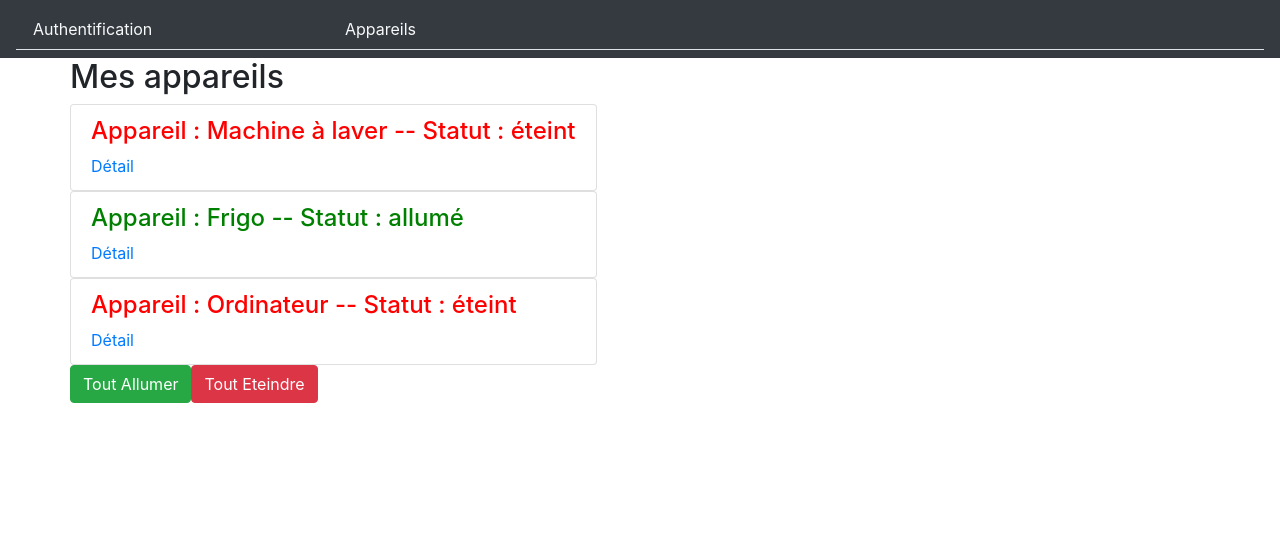
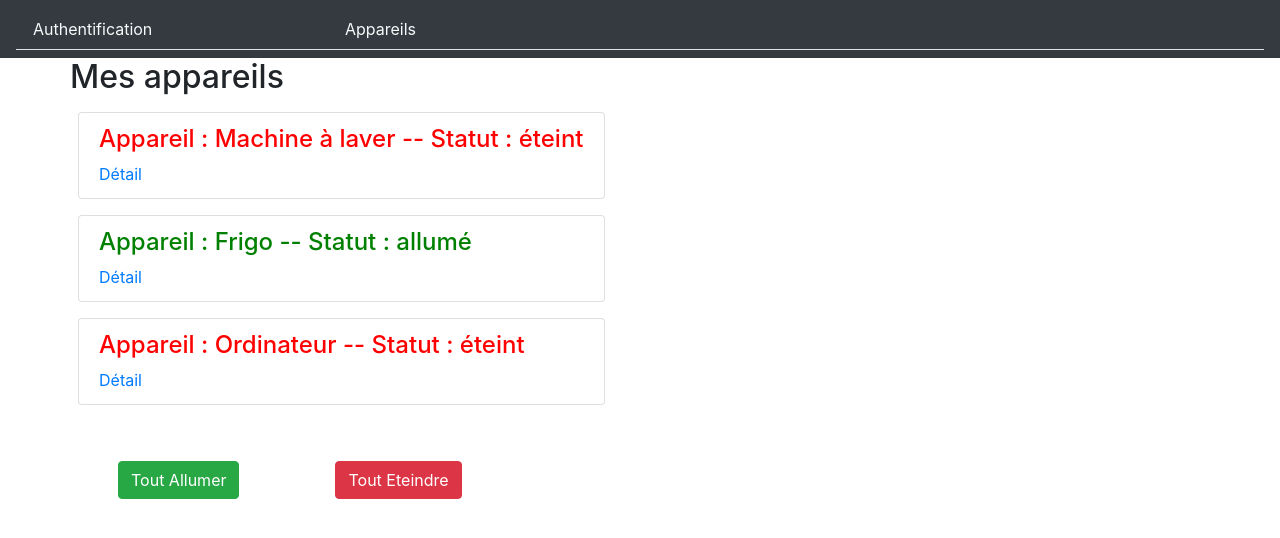
Before and after one commit to solenne2404/appareilAngular, an Angular app: page / in a window 1280 px wide. Shown: the top 538 px of the page. Built offline with nearby package versions, Linux system fonts and the light colour scheme.

Commit message:
add guard

```diff
--- a/src/app/appareil-view/appareil-view.component.html
+++ b/src/app/appareil-view/appareil-view.component.html
@@ -7,9 +7,7 @@
                   [index]="i"
                   [id]="appareil.id"></app-appareil>
 </ul>
-<button class="btn btn-success"
-        [disabled]="!isAuth"
+<button class="btn btn-success m-5"
         (click) = "onAllumer()" >Tout Allumer</button>
-<button class="btn btn-danger"
-        [disabled]="!isAuth"
+<button class="btn btn-danger m-5"
         (click) = "onEteindre()" >Tout Eteindre</button>
--- a/src/app/appareil/appareil.component.html
+++ b/src/app/appareil/appareil.component.html
@@ -1,4 +1,4 @@
-<li [ngClass]="{'list-group-item' : true }">
+<li [ngClass]="{'list-group-item m-2' : true }">
 
   <h4 [ngStyle]="{color: getColor()}">Appareil : {{ appareilName }} -- Statut : {{ getStatus() }}</h4>
 
--- a/src/app/auth/auth.component.html
+++ b/src/app/auth/auth.component.html
@@ -1,3 +1,3 @@
 <h2>Authentification</h2>
-<button class="btn btn-success" *ngIf="!authStatus" (click)="onSignIn()">Se connecter</button>
-<button class="btn btn-danger" *ngIf="authStatus" (click)="onSignOut()">Se déconnecter</button>
+<button class="btn btn-success m-5" *ngIf="!authStatus" (click)="onSignIn()">Se connecter</button>
+<button class="btn btn-danger m-5" *ngIf="authStatus" (click)="onSignOut()">Se déconnecter</button>
--- /dev/null
+++ b/src/app/four-oh-four/four-oh-four.component.html
@@ -0,0 +1,5 @@
+
+<h2>Erreur 404</h2>
+<p>
+  La page que vous cherchez n'existe pas
+</p>
--- /dev/null
+++ b/src/app/four-oh-four/four-oh-four.component.ts
@@ -0,0 +1,15 @@
+import { Component, OnInit } from '@angular/core';
+
+@Component({
+  selector: 'app-four-oh-four',
+  templateUrl: './four-oh-four.component.html',
+  styleUrls: ['./four-oh-four.component.scss']
+})
+export class FourOhFourComponent implements OnInit {
+
+  constructor() { }
+
+  ngOnInit() {
+  }
+
+}
--- /dev/null
+++ b/src/app/services/auth-guard.service.ts
@@ -0,0 +1,21 @@
+import { ActivatedRouteSnapshot, CanActivate, Router, RouterStateSnapshot } from '@angular/router';
+import { Observable } from 'rxjs';
+import { AuthService } from './auth.service';
+import { Injectable } from '@angular/core';
+
+@Injectable()
+export class AuthGuard implements CanActivate {
+
+  constructor(private authService: AuthService,
+              private router: Router) { }
+
+  canActivate(
+    route: ActivatedRouteSnapshot,
+    state: RouterStateSnapshot): Observable<boolean> | Promise<boolean> | boolean {
+        if(this.authService.isAuth) {
+            return true;
+        } else {
+            this.router.navigate(['/auth']);
+        }
+    }
+}
--- a/src/app/single-appareil/single-appareil.component.html
+++ b/src/app/single-appareil/single-appareil.component.html
@@ -1,11 +1,11 @@
-<h2>{{ name }}</h2>
+<h2 class="m-5">{{ name }}</h2>
 <p>Statut : {{ status }} </p>
-<input type="text" class="form-control" [(ngModel)]="name">
+<input type="text" class="form-control my-2" [(ngModel)]="name">
 
-<button class="btn btn-success"
+<button class="btn btn-success my-5"
 *ngIf="status === 'éteint'"
 (click)= "onSwitch()">Allumer</button>
-<button class="btn btn-success"
+<button class="btn btn-danger my-5"
 *ngIf="status === 'allumé'"
 (click)= "onSwitch()">Eteindre</button>
 <br>
```
Also changed, not shown: src/app/app.module.ts (+9 -4 lines), src/app/single-appareil/single-appareil.component.ts (+4 -4 lines), src/app/four-oh-four/four-oh-four.component.scss (added).
